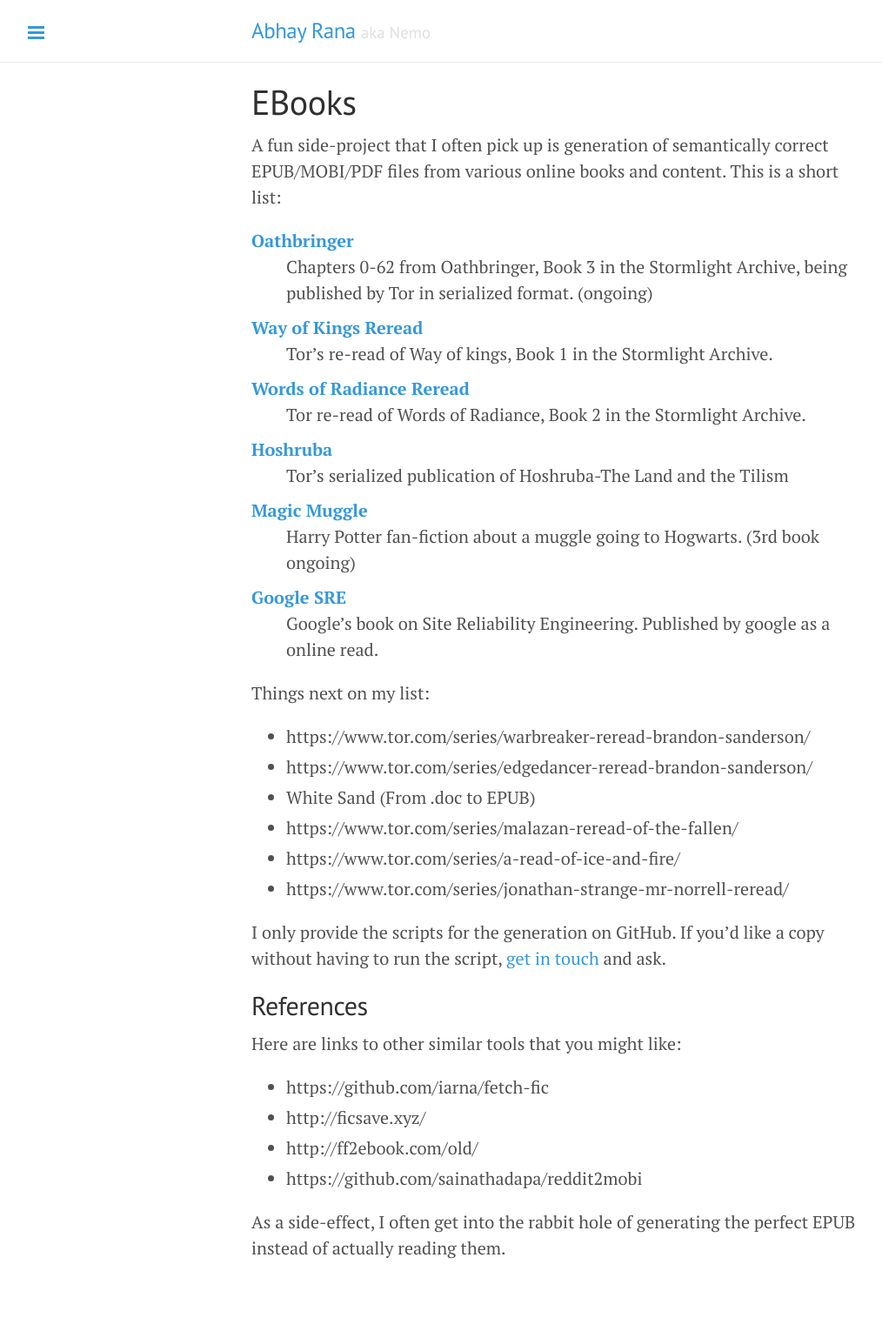
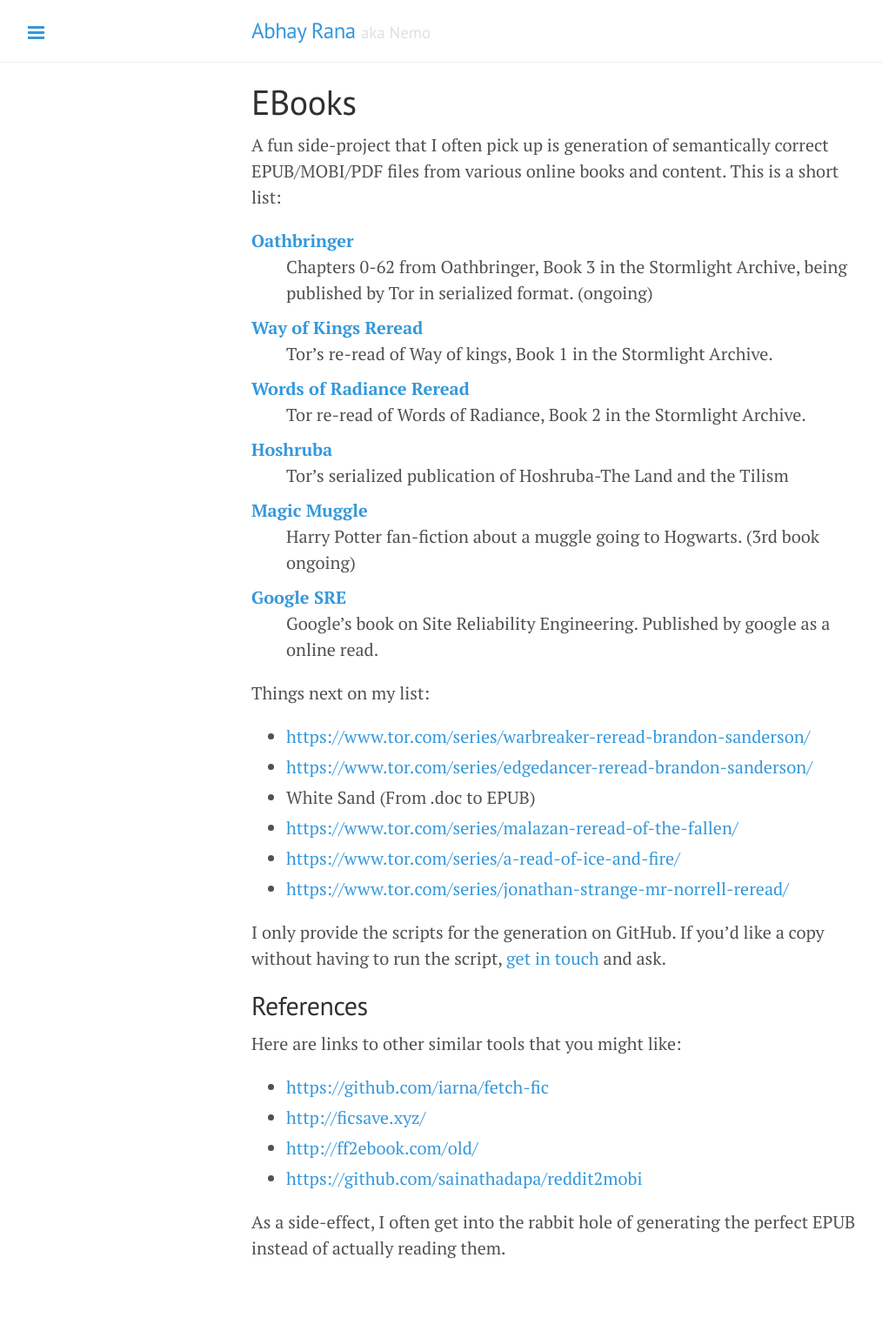
Before and after one commit to captn3m0/captn3m0.github.com, a Jekyll site: the page built from pages/ebooks.md, in a window 1280 px wide. Shown: the whole page at 87% size, without its empty margins (1-1015 px from the left). Built offline with Jekyll 4.4.1, drawn with Linux system fonts in a browser that asks for light colours.

Commit message:
Fixes links

```diff
--- a/pages/ebooks.md
+++ b/pages/ebooks.md
@@ -26,12 +26,12 @@
 
 Things next on my list:
 
-- https://www.tor.com/series/warbreaker-reread-brandon-sanderson/
-- https://www.tor.com/series/edgedancer-reread-brandon-sanderson/
+- <https://www.tor.com/series/warbreaker-reread-brandon-sanderson/>
+- <https://www.tor.com/series/edgedancer-reread-brandon-sanderson/>
 - White Sand (From .doc to EPUB)
-- https://www.tor.com/series/malazan-reread-of-the-fallen/
-- https://www.tor.com/series/a-read-of-ice-and-fire/
-- https://www.tor.com/series/jonathan-strange-mr-norrell-reread/
+- <https://www.tor.com/series/malazan-reread-of-the-fallen/>
+- <https://www.tor.com/series/a-read-of-ice-and-fire/>
+- <https://www.tor.com/series/jonathan-strange-mr-norrell-reread/>
 
 I only provide the scripts for the generation on GitHub. If you'd like a copy without having to run the script, [get in touch][contact] and ask.
 
@@ -39,10 +39,10 @@
 
 Here are links to other similar tools that you might like:
 
-- https://github.com/iarna/fetch-fic
-- http://ficsave.xyz/
-- http://ff2ebook.com/old/
-- https://github.com/sainathadapa/reddit2mobi
+- <https://github.com/iarna/fetch-fic>
+- <http://ficsave.xyz/>
+- <http://ff2ebook.com/old/>
+- <https://github.com/sainathadapa/reddit2mobi>
 
 As a side-effect, I often get into the rabbit hole of generating the perfect EPUB instead of actually reading them.
 
```
